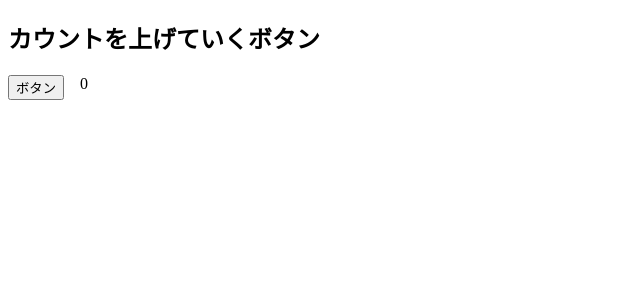
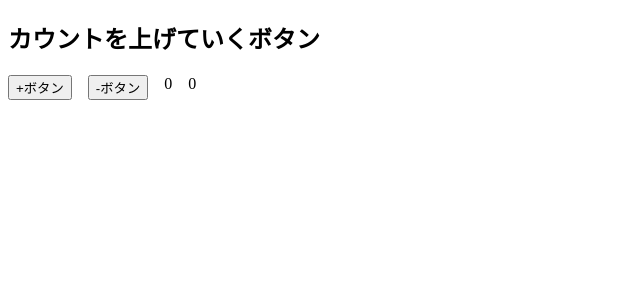
Before and after one commit to fumiaki10/study-log, a React (Vite) app: page / in a window 1280 px wide. Shown: the top 300 px of the page, without its empty margins (0-640 px from the left). Built offline with nearby package versions, Linux system fonts and the light colour scheme.

Commit message:
カウントを上げ下げするボタンを実装
ボタンを押すたび１００ずつカウントが上がる
押した回数分が上がるカウント
ボタンを押すたび１００ずつ下がる
０以下にはならない

```diff
--- a/src/App.tsx
+++ b/src/App.tsx
@@ -3,15 +3,46 @@ import './App.css'
 
 function App() {
   const [count, setCount] = useState(0)
+  const [pressCount, setPressCount] = useState(0)
+
+  const handlePlus = () => {
+    setCount(count + 100)
+    setPressCount(pressCount + 1)
+  }
+
+  const handleMinus = () => {
+    const nextCount = count - 100
+    if (nextCount < 0) {
+      setCount(0)
+    } else {
+      setCount(nextCount)
+    }
+
+    setPressCount(pressCount + 1)
+  }
 
   return (
     <div>
       <h2>カウントを上げていくボタン</h2>
       <div className="button-counter">
-        <button className="button" onClick={() => setCount(count + 100)}>
-          ボタン
+        <button
+          className="plus-button"
+          onClick={
+            handlePlus
+          }>
+          +ボタン
+        </button>
+        <button
+          className="minus-button"
+          onClick={
+            handleMinus
+          }
+        >
+          -ボタン
+
         </button>
         <div className="counter">{count}</div>
+        <div className="pressCount">{pressCount}</div>
       </div>
 
     </div>
```
